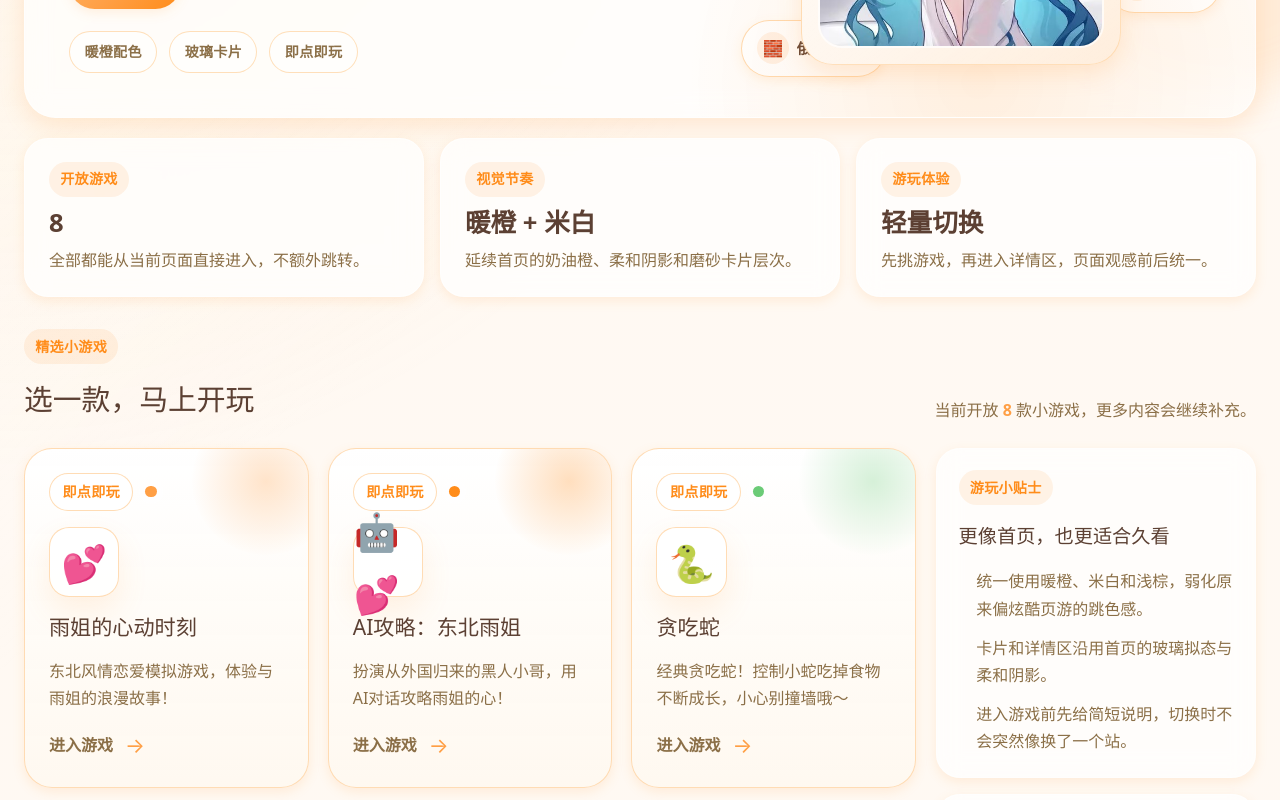
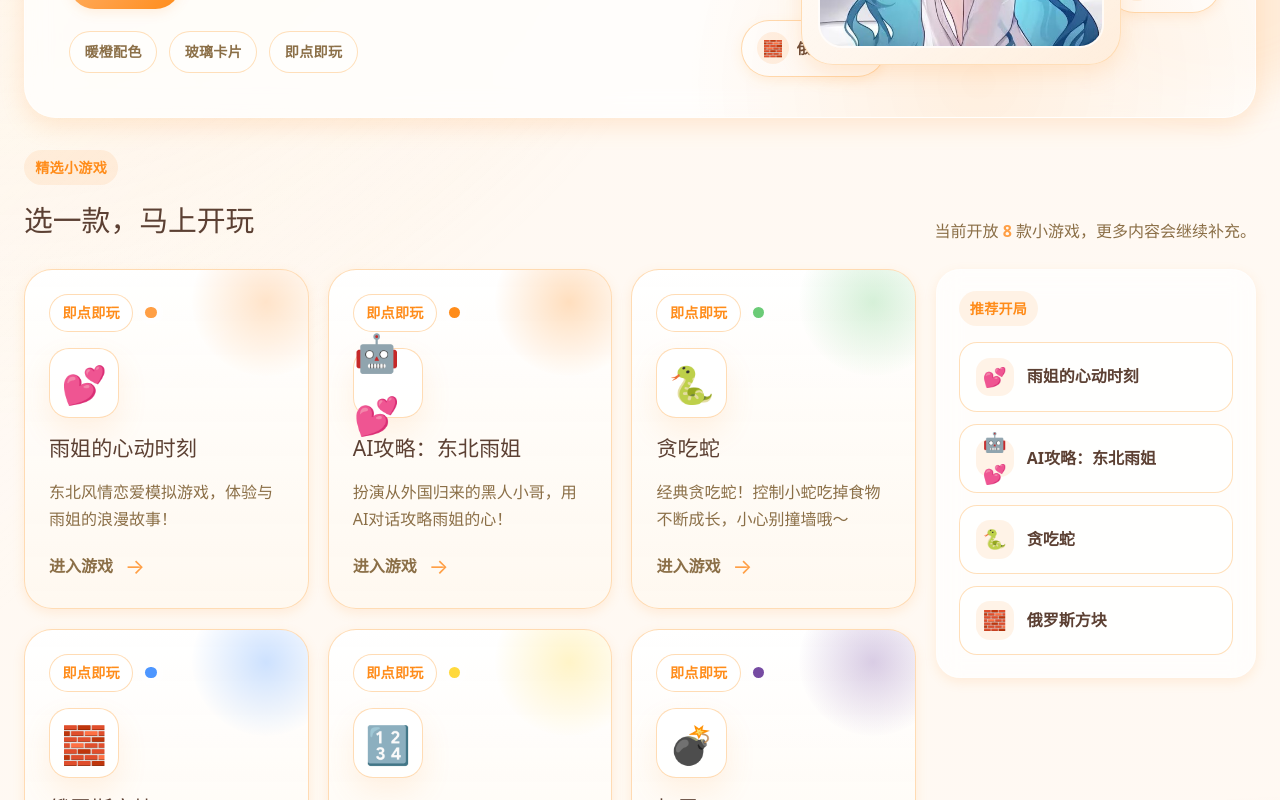
Before and after one commit to IwannaYuJie/web, a React (Vite) app: page /games in a window 1280 px wide. Shown: the part 420-1220 px from the top of the page. Built offline with nearby package versions, Linux system fonts and the light colour scheme.

Commit message:
feat: 移除 GameHub 页面多余的游玩说明和体验概览模块

```diff
--- a/src/pages/GameHub.jsx
+++ b/src/pages/GameHub.jsx
@@ -164,25 +164,7 @@ function GameHub() {
           </div>
         </header>
 
-        <section className="hub-overview">
-          <article className="overview-card glass">
-            <span className="overview-label">开放游戏</span>
-            <strong>{activeGames.length}</strong>
-            <p>全部都能从当前页面直接进入，不额外跳转。</p>
-          </article>
 
-          <article className="overview-card glass">
-            <span className="overview-label">视觉节奏</span>
-            <strong>暖橙 + 米白</strong>
-            <p>延续首页的奶油橙、柔和阴影和磨砂卡片层次。</p>
-          </article>
-
-          <article className="overview-card glass">
-            <span className="overview-label">游玩体验</span>
-            <strong>轻量切换</strong>
-            <p>先挑游戏，再进入详情区，页面观感前后统一。</p>
-          </article>
-        </section>
 
         <main className="game-hub-main" id="game-library">
           {!selectedGame ? (
@@ -235,15 +217,7 @@ function GameHub() {
                 </div>
 
                 <aside className="games-aside">
-                  <section className="aside-card glass">
-                    <span className="aside-kicker">游玩小贴士</span>
-                    <h3>更像首页，也更适合久看</h3>
-                    <ul className="aside-list">
-                      <li>统一使用暖橙、米白和浅棕，弱化原来偏炫酷页游的跳色感。</li>
-                      <li>卡片和详情区沿用首页的玻璃拟态与柔和阴影。</li>
-                      <li>进入游戏前先给简短说明，切换时不会突然像换了一个站。</li>
-                    </ul>
-                  </section>
+
 
                   <section className="aside-card glass">
                     <span className="aside-kicker">推荐开局</span>
```
